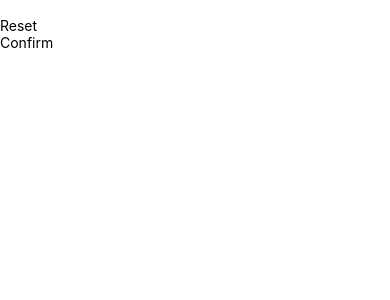
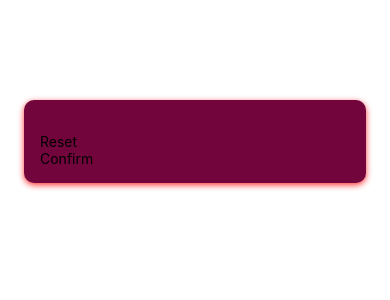
Before and after one commit to KayKay1992/React_Native_Course, a React Native app: screen / in a window 390 px wide. Shown: the top 300 px of the page. Built offline with nearby package versions, Linux system fonts and the light colour scheme.

Commit message:
Styling For Andriod and IOS, using elevation to add shadow in andriod , And the 4 shadow properties to add show in IOS

```diff
--- a/screens/StartGameScreen.js
+++ b/screens/StartGameScreen.js
@@ -1,9 +1,9 @@
-import { TextInput, View } from "react-native";
+import { TextInput, View , StyleSheet} from "react-native";
 import PrimaryButton from "../components/PrimaryButton";
 
 function StartGameScreen() {
     return(
-        <View>
+        <View style={styles.inputContainer}>
             <TextInput/>
             <PrimaryButton>Reset</PrimaryButton>
             <PrimaryButton>Confirm</PrimaryButton>
@@ -12,3 +12,18 @@
 }
 
 export default StartGameScreen;
+
+const styles = StyleSheet.create({
+    inputContainer: {
+       marginHorizontal:24,
+        padding: 16,
+        marginTop: 100,
+        backgroundColor: '#72063c',
+        borderRadius:10,
+        elevation: 4,
+        shadowColor: 'red',
+        shadowOffset: { width: 0, height: 2 },
+        shadowOpacity: 0.8,
+        shadowRadius: 6,
+    }
+})
```
